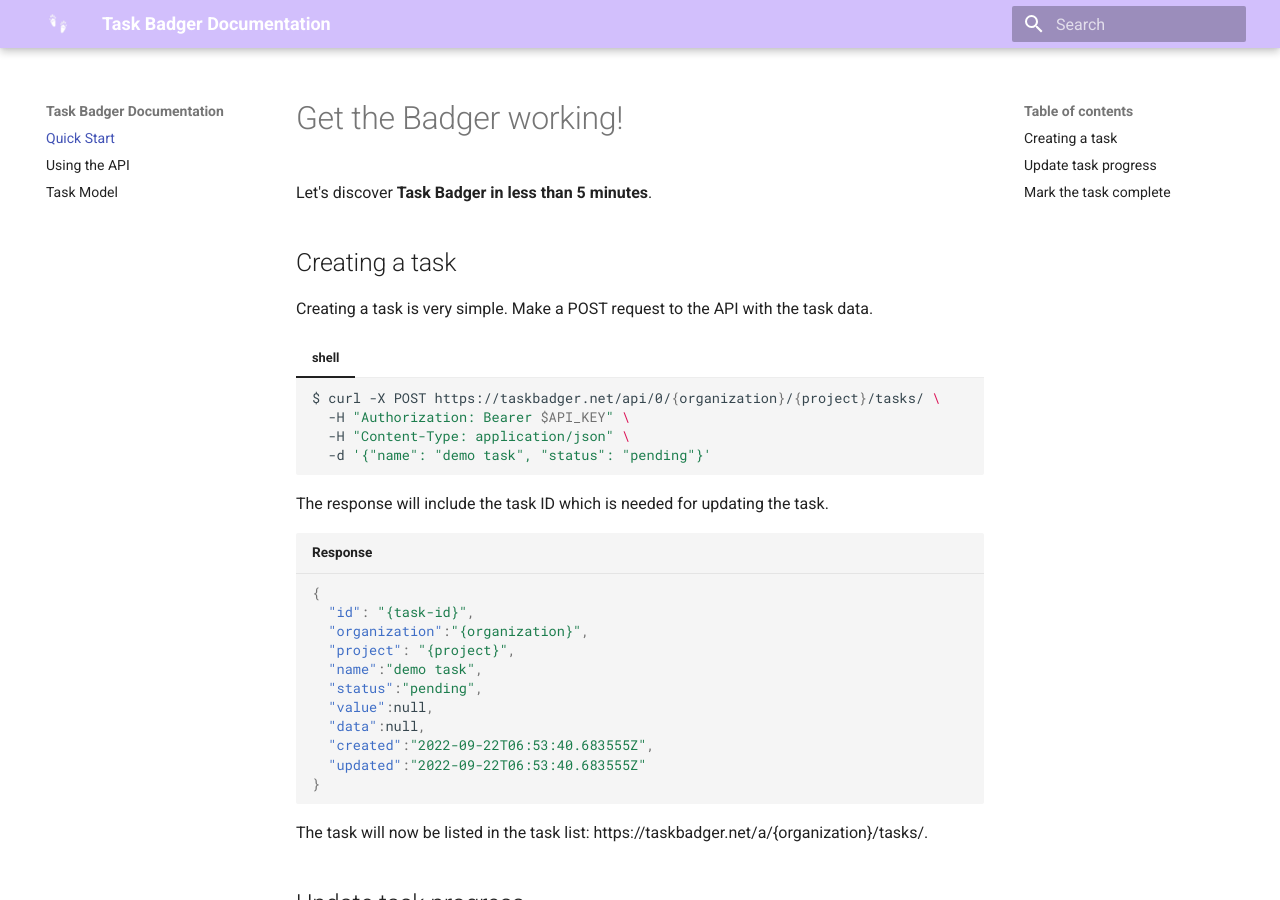
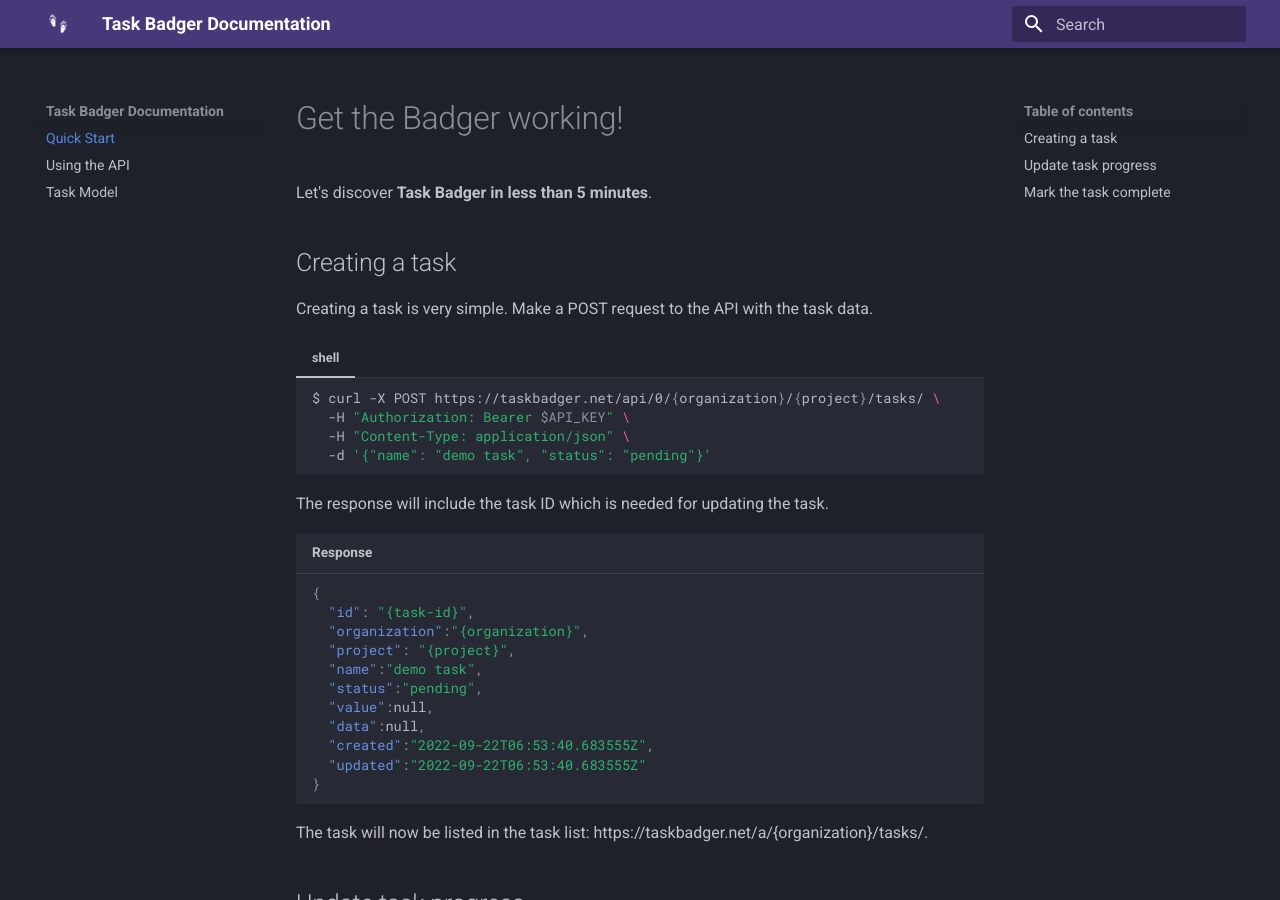
Before and after one commit to taskbadger/taskbadger-docs, an MkDocs documentation site: the page built from docs/index.md, in a window 1280 px wide and 900 px high. Built offline with MkDocs 1.6.1 and Material for MkDocs 9.7.7, drawn with Linux system fonts in a browser that asks for light colours.

Commit message:
fix dark mode

```diff
--- a/mkdocs.yml
+++ b/mkdocs.yml
@@ -4,7 +4,9 @@
   logo: assets/logo_white.png
   favicon: assets/favicon.ico
   palette:
-    - scheme: indigo
+    scheme: slate
+    palette:
+      primary: indigo
   features:
     - navigation.tracking
     - content.code.annotate
```
